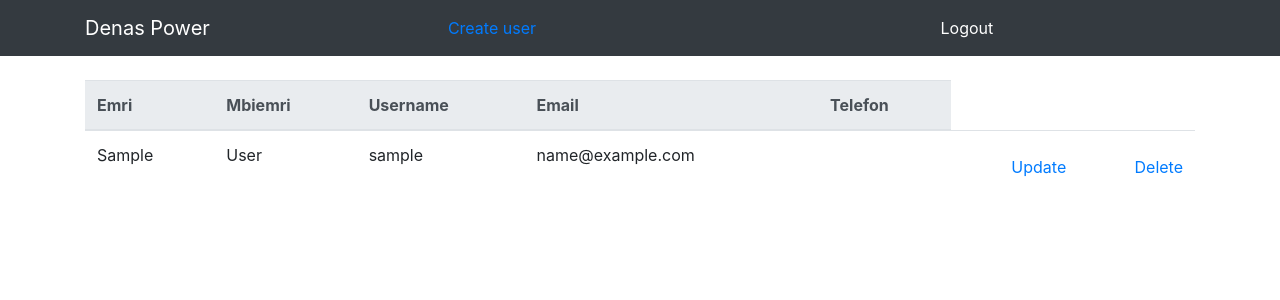
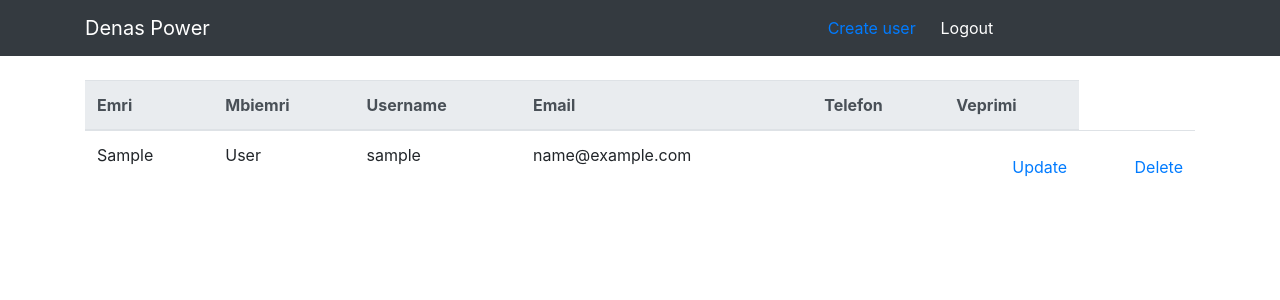
Before and after one commit to ErgiKame/denas-power-django, a Django app: page /users/user-list/ in a window 1280 px wide. Shown: the top 300 px of the page. Run offline with Django 3.2, Linux system fonts and the light colour scheme; the visitor is signed in with stand-in values (Sample User, id 1); data comes from the database, SQL or seed files in the repository; some libraries are stand-ins or nearby versions.

Commit message:
fixed static files

```diff
--- a/denas_power_django/settings.py
+++ b/denas_power_django/settings.py
@@ -121,6 +121,10 @@ USE_TZ = True
 # https://docs.djangoproject.com/en/3.2/howto/static-files/
 
 STATIC_URL = '/static/'
+STATICFILES_DIRS = [
+    BASE_DIR / "static"
+]
+STATIC_ROOT = "static_root"
 
 # Default primary key field type
 # https://docs.djangoproject.com/en/3.2/ref/settings/#default-auto-field
--- /dev/null
+++ b/static/css/style.css
@@ -0,0 +1,8 @@
+.test{
+    position: relative;
+    left: 300px;
+}
+
+.padding{
+    padding: 30px;
+}
--- a/templates/base.html
+++ b/templates/base.html
@@ -8,11 +8,14 @@
   <title>{% block title %}Denas Power{% endblock %}</title>
 
   {% block css %}
-  <link rel="stylesheet" href="https://stackpath.bootstrapcdn.com/bootstrap/4.3.1/css/bootstrap.min.css" integrity="sha384-ggOyR0iXCbMQv3Xipma34MD+dH/1fQ784/j6cY/iJTQUOhcWr7x9JvoRxT2MZw1T" crossorigin="anonymous">
+      <link rel="stylesheet" href="https://stackpath.bootstrapcdn.com/bootstrap/4.3.1/css/bootstrap.min.css" integrity="sha384-ggOyR0iXCbMQv3Xipma34MD+dH/1fQ784/j6cY/iJTQUOhcWr7x9JvoRxT2MZw1T" crossorigin="anonymous">
+        <link href="{% static 'css/style.css' %}" rel="stylesheet" />
   {% endblock %}
 
   {% block custom_css %}
+      <link href="{% static 'css/style.css' %}" rel="stylesheet" />
   {% endblock %}
+    <link href="{% static 'css/style.css' %}" rel="stylesheet" />
 </head>
 <body>
 
@@ -25,8 +28,8 @@
       </button>
 
         {% if request.user.is_admin %}
-            <div class="col-md-3">
-                <a class="text-gray-500 hover:text-blue-500 " href="{% url 'user-create' %}">
+            <div>
+                <a class="test" href="{% url 'user-create' %}">
                     Create user
                 </a>
             </div>
--- a/users/templates/users/user_list.html
+++ b/users/templates/users/user_list.html
@@ -11,6 +11,8 @@
                 <th scope="col">Username</th>
                 <th scope="col">Email</th>
                 <th scope="col">Telefon</th>
+                <th id="veprimi" scope="col" class="padding">Veprimi</th>
+
             </tr>
         </thead>
         <tbody>
```
